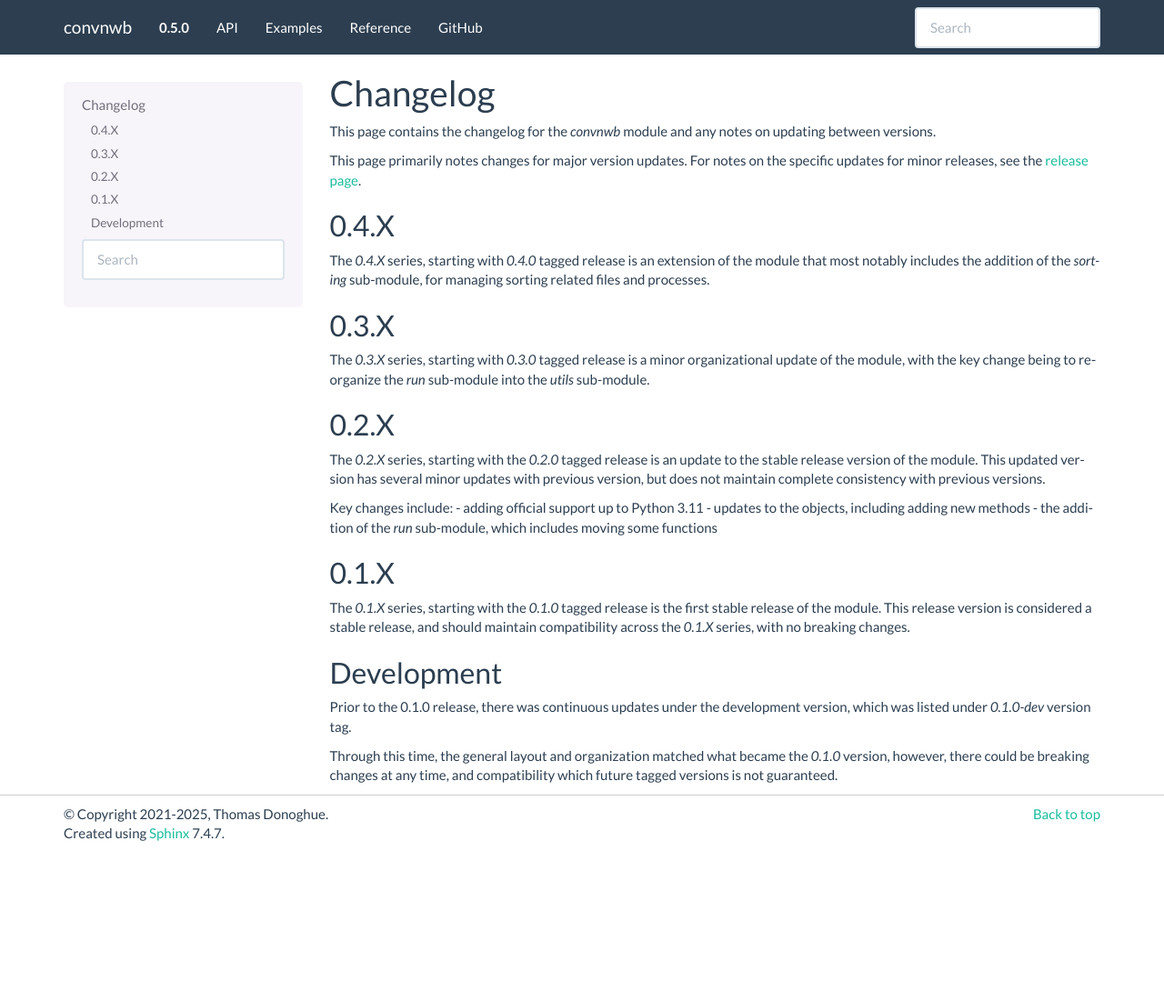
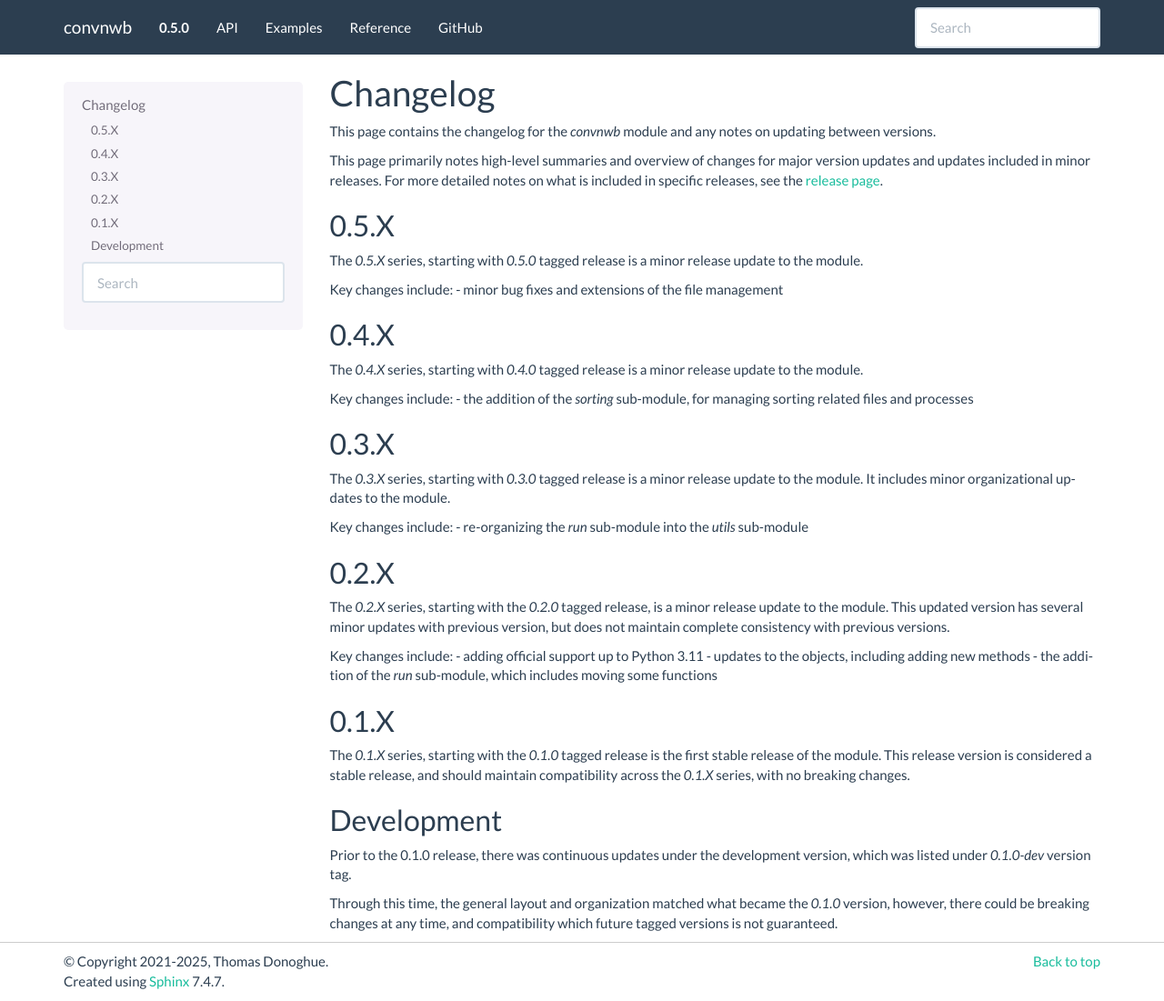
Before and after one commit to HSNPipeline/hsntools, a Sphinx documentation site: the page built from doc/changelog.rst, in a window 1280 px wide and 1101 px high. Shown: the whole window at 91% size. Built offline with Sphinx 7.4.7, drawn with Linux system fonts in a browser that asks for light colours; pages that are not in the unit, such as notebooks, are missing from menus.

Commit message:
update changelog

```diff
--- a/doc/changelog.rst
+++ b/doc/changelog.rst
@@ -3,28 +3,43 @@ Changelog
 
 This page contains the changelog for the `convnwb` module and any notes on updating between versions.
 
-This page primarily notes changes for major version updates. For notes on the specific updates
-for minor releases, see the `release page <https://github.com/HSUpipeline/convnwb/releases>`_.
+This page primarily notes high-level summaries and overview of changes for major version updates and
+updates included in minor releases.
+For more detailed notes on what is included in specific releases,
+see the `release page <https://github.com/HSUpipeline/convnwb/releases>`_.
+
+0.5.X
+-----
+
+The `0.5.X` series, starting with `0.5.0` tagged release is a minor release update to
+the module.
+
+Key changes include:
+- minor bug fixes and extensions of the file management
 
 0.4.X
 -----
 
-The `0.4.X` series, starting with `0.4.0` tagged release is an extension of the module
-that most notably includes the addition of the `sorting` sub-module, for managing
-sorting related files and processes.
+The `0.4.X` series, starting with `0.4.0` tagged release is a minor release update
+to the module.
+
+Key changes include:
+- the addition of the `sorting` sub-module, for managing sorting related files and processes
 
 0.3.X
 -----
 
-The `0.3.X` series, starting with `0.3.0` tagged release is a minor organizational
-update of the module, with the key change being to re-organize the `run` sub-module
-into the `utils` sub-module.
+The `0.3.X` series, starting with `0.3.0` tagged release is a minor release update to the
+module. It includes minor organizational updates to the module.
+
+Key changes include:
+- re-organizing the `run` sub-module into the `utils` sub-module
 
 0.2.X
 -----
 
-The `0.2.X` series, starting with the `0.2.0` tagged release is an update to the stable
-release version of the module. This updated version has several minor updates with
+The `0.2.X` series, starting with the `0.2.0` tagged release, is a minor release update
+to the module. This updated version has several minor updates with
 previous version, but does not maintain complete consistency with previous versions.
 
 Key changes include:
```
